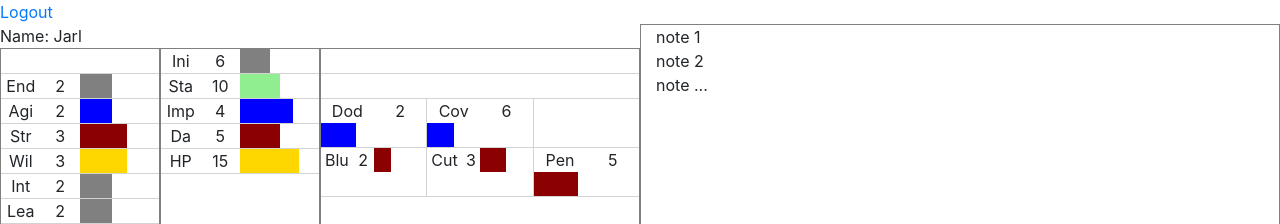
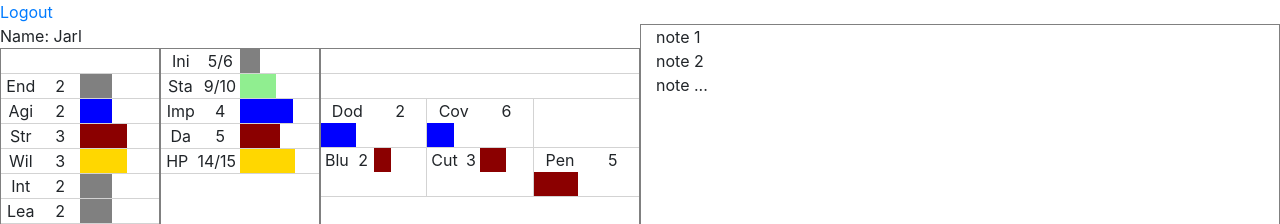
Before and after one commit to cfriaszapater/bs-character, a React (Create React App) app: page / in a window 1280 px wide. Both pictures are taken after typing "Sample", "Sample123" into the empty fields and a click on the button "Login". Shown: the top 224 px of the page. Built offline with nearby package versions, Linux system fonts and the light colour scheme.

Commit message:
variable characteristic values

```diff
--- a/src/components/character/characteristicsView.tsx
+++ b/src/components/character/characteristicsView.tsx
@@ -9,7 +9,7 @@ import {
 } from "./colors";
 import { fractionForCharacteristic } from "./fractionForCharacteristic";
 import HorizontalPercentageBar from "./horizontalPercentageBar";
-import { cellStyle, cellNumStyle } from "./styles";
+import { cellNumStyle, cellStyle } from "./styles";
 
 export function CharacteristicsView(props: {
   characteristics: Characteristics;
@@ -17,29 +17,40 @@ export function CharacteristicsView(props: {
   const { characteristics } = props;
   return (
     <div id="characteristics" className="col-3 grouped-container">
-      <Initiative value={characteristics.initiative} />
-      <Stamina value={characteristics.stamina} />
+      <Initiative
+        currentValue={characteristics.currentInitiative}
+        value={characteristics.initiative}
+      />
+      <Stamina
+        currrentValue={characteristics.currentStamina}
+        value={characteristics.stamina}
+      />
       <Impact value={characteristics.impact} />
       <Damage value={characteristics.damage} />
-      <Health value={characteristics.health} />
+      <Health
+        currentValue={characteristics.currentHealth}
+        value={characteristics.health}
+      />
     </div>
   );
 }
 
-function Initiative(props: { value: number }) {
-  return Characteristic(
+function Initiative(props: { currentValue: number; value: number }) {
+  return VariableCharacteristic(
     "Ini",
+    props.currentValue,
+    fractionForCharacteristic(props.currentValue, 3, 11),
     props.value,
-    fractionForCharacteristic(props.value, 3, 11),
     defaultColor
   );
 }
 
-function Stamina(props: { value: number }) {
-  return Characteristic(
+function Stamina(props: { currrentValue: number; value: number }) {
+  return VariableCharacteristic(
     "Sta",
+    props.currrentValue,
+    fractionForCharacteristic(props.currrentValue, 0, 20),
     props.value,
-    fractionForCharacteristic(props.value, 0, 20),
     staminaColor
   );
 }
@@ -62,11 +73,12 @@ function Damage(props: { value: number }) {
   );
 }
 
-function Health(props: { value: number }) {
-  return Characteristic(
+function Health(props: { currentValue: number; value: number }) {
+  return VariableCharacteristic(
     "HP",
+    props.currentValue,
+    fractionForCharacteristic(props.currentValue, 0, 20),
     props.value,
-    fractionForCharacteristic(props.value, 0, 20),
     willColor
   );
 }
@@ -88,3 +100,24 @@ function Characteristic(
     </div>
   );
 }
+
+function VariableCharacteristic(
+  name: string,
+  currentValue: number,
+  fractionValue: number,
+  value: number,
+  color: string
+) {
+  return (
+    <div className="row innergrid-with-bottom">
+      <div className={cellStyle()}>{name} </div>
+      <div className={cellNumStyle()}>
+        {currentValue}/{value}
+      </div>
+      <HorizontalPercentageBar
+        widthFraction={fractionValue}
+        backgroundColor={color}
+      />
+    </div>
+  );
+}
--- a/src/store/character/types.ts
+++ b/src/store/character/types.ts
@@ -20,10 +20,13 @@ export interface Character {
 
 export interface Characteristics {
   initiative: number;
+  currentInitiative: number;
   stamina: number;
+  currentStamina: number;
   impact: number;
   damage: number;
   health: number;
+  currentHealth: number;
 }
 
 export interface DefenseCharacteristics {
--- a/src/testUtil/givenAppStateWithCharacter.ts
+++ b/src/testUtil/givenAppStateWithCharacter.ts
@@ -80,10 +80,13 @@ export function givenTestCharacter(): Character {
     },
     characteristics: {
       initiative: 6,
+      currentInitiative: 5,
       stamina: 10,
+      currentStamina: 9,
       impact: 4,
       damage: 5,
-      health: 15
+      health: 15,
+      currentHealth: 14
     },
     defenseCharacteristics: {
       dodge: 2,
```
